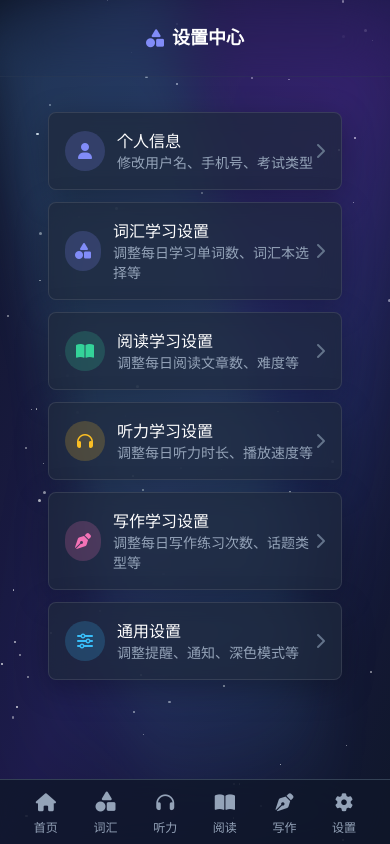
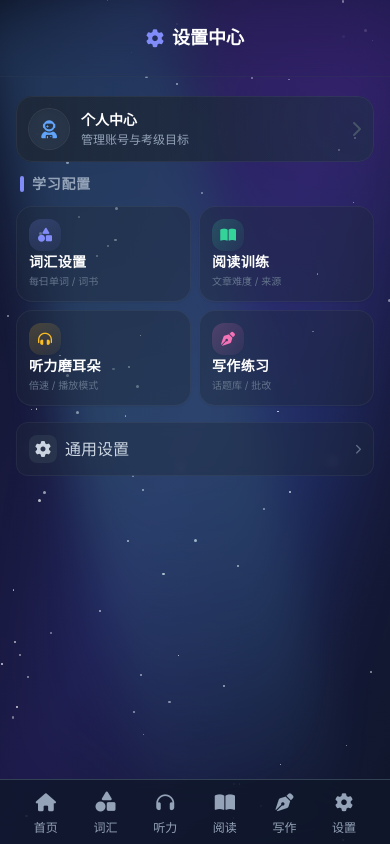
Before and after one commit to Kwillited/StarMapEnglish, a Vue app: page /settings in a window 390 px wide. Built offline with nearby package versions, Linux system fonts and the light colour scheme.

Commit message:
优化移动端卡片布局，适配375*667屏幕

```diff
--- a/src/mobile/views/Settings.vue
+++ b/src/mobile/views/Settings.vue
@@ -1,127 +1,147 @@
 <script setup>
-// 移动端设置中心 - 一级菜单页面
-import { ref } from 'vue';
+import { computed } from 'vue';
+
+// 1. 个人信息 (单独提取，作为头部大卡片)
+const profileLink = {
+  path: '/settings/mobile/profile',
+  title: '个人中心',
+  desc: '管理账号与考级目标',
+  avatar: 'fa-user-astronaut' // 换个更酷的图标
+};
+
+// 2. 学习模块 (核心功能，采用宫格布局)
+const learningModules = [
+  {
+    id: 'vocabulary',
+    title: '词汇设置',
+    label: '每日单词 / 词书',
+    path: '/settings/mobile/vocabulary',
+    icon: 'fa-shapes',
+    // 使用渐变色背景，视觉更丰富
+    bgClass: 'bg-gradient-to-br from-vocab/20 to-vocab/5 text-vocab',
+    borderClass: 'group-hover:border-vocab/30'
+  },
+  {
+    id: 'reading',
+    title: '阅读训练',
+    label: '文章难度 / 来源',
+    path: '/settings/mobile/reading',
+    icon: 'fa-book-open',
+    bgClass: 'bg-gradient-to-br from-read/20 to-read/5 text-read',
+    borderClass: 'group-hover:border-read/30'
+  },
+  {
+    id: 'listening',
+    title: '听力磨耳朵',
+    label: '倍速 / 播放模式',
+    path: '/settings/mobile/listening',
+    icon: 'fa-headphones-simple',
+    bgClass: 'bg-gradient-to-br from-listen/20 to-listen/5 text-listen',
+    borderClass: 'group-hover:border-listen/30'
+  },
+  {
+    id: 'writing',
+    title: '写作练习',
+    label: '话题库 / 批改',
+    path: '/settings/mobile/writing',
+    icon: 'fa-pen-nib',
+    bgClass: 'bg-gradient-to-br from-write/20 to-write/5 text-write',
+    borderClass: 'group-hover:border-write/30'
+  }
+];
+
+// 3. 底部通用设置 (横条布局)
+const generalLink = {
+  path: '/settings/mobile/general',
+  title: '通用设置',
+  desc: '深色模式 / 通知提醒 / 关于我们',
+  icon: 'fa-gear'
+};
 </script>
 
 <template>
-  <div class="space-y-4 px-4 pb-6 pt-20">
-    <!-- 顶部导航栏 -->
+  <div class="fixed inset-0 px-4 sm:px-6 lg:px-8 select-none overflow-hidden overscroll-behavior-none">
+    <!-- 顶部标题 (与其他页面保持一致) -->
     <div class="fixed top-0 left-0 right-0 bg-transparent backdrop-blur-xl border-b border-slate-700/30 px-4 py-2 sm:py-3 z-50">
       <h2 class="text-lg font-bold text-white flex items-center justify-center p-4">
-        <i class="fa-solid fa-shapes text-vocab mr-2"></i>
-        设置中心
+        <i class="fa-solid fa-gear text-vocab mr-2"></i> 设置中心
       </h2>
     </div>
 
-    <!-- 一级菜单列表 -->
-    <div class="space-y-3 px-4">
-      <!-- 个人信息 -->
-      <router-link to="/settings/mobile/profile" class="block">
-        <div class="glass-card bg-slate-800/50 p-4 rounded-lg transition-all hover:bg-slate-700/50">
-          <div class="flex items-center justify-between">
-            <div class="flex items-center">
-              <div class="w-10 h-10 rounded-full bg-vocab/20 flex items-center justify-center mr-3">
-                <i class="fa-solid fa-user text-vocab"></i>
+    <!-- 主内容区 -->
+    <div class="pt-24 pb-4 max-h-full">
+      <div class="max-w-md sm:max-w-xl md:max-w-2xl mx-auto space-y-3 sm:space-y-4">
+        <!-- 1. 个人信息卡片 (Banner 样式) -->
+        <router-link :to="profileLink.path" class="block group relative overflow-hidden rounded-2xl">
+          <!-- 背景装饰 -->
+          <div class="absolute inset-0 bg-gradient-to-r from-slate-800 to-slate-800/60 z-0"></div>
+          <div class="absolute right-0 top-0 w-32 h-32 bg-blue-500/10 rounded-full blur-3xl -mr-10 -mt-10"></div>
+
+          <div class="relative z-10 flex items-center p-3 sm:p-4 border border-white/5 rounded-2xl transition-all duration-300 group-hover:border-white/10 group-active:scale-[0.98]">
+            <div class="w-10 h-10 sm:w-12 sm:h-12 rounded-full bg-slate-700/50 flex items-center justify-center mr-3 sm:mr-4 shadow-inner ring-1 ring-white/10">
+              <i :class="['fa-solid text-lg sm:text-xl text-blue-400', profileLink.avatar]"></i>
+            </div>
+            <div class="flex-1">
+              <h3 class="text-sm sm:text-base font-bold text-white group-hover:text-blue-200 transition-colors">{{ profileLink.title }}</h3>
+              <p class="text-slate-400 text-xs mt-0.5">{{ profileLink.desc }}</p>
+            </div>
+            <i class="fa-solid fa-chevron-right text-slate-600 group-hover:translate-x-1 transition-transform"></i>
+          </div>
+        </router-link>
+
+        <!-- 分隔标题 -->
+        <div class="flex items-center space-x-2 px-1">
+          <div class="h-4 w-1 bg-vocab rounded-full"></div>
+          <span class="text-sm font-bold text-slate-400 tracking-wider">学习配置</span>
+        </div>
+
+        <!-- 2. 学习模块 (Bento Grid 响应式布局) -->
+        <div class="grid grid-cols-2 sm:grid-cols-2 md:grid-cols-4 gap-2 sm:gap-3">
+          <router-link
+            v-for="item in learningModules"
+            :key="item.id"
+            :to="item.path"
+            class="group relative"
+          >
+            <!-- 卡片本体 -->
+            <div class="h-24 sm:h-28 rounded-2xl bg-slate-800/40 border border-white/5 p-3 sm:p-4 flex flex-col justify-between transition-all duration-300 hover:bg-slate-800 hover:border-white/10 active:scale-[0.96] shadow-sm hover:shadow-lg hover:shadow-black/20">
+
+              <!-- 顶部图标区 -->
+              <div class="flex justify-between items-start">
+                <div :class="['w-8 h-8 sm:w-9 sm:h-9 rounded-xl flex items-center justify-center text-sm sm:text-base shadow-sm', item.bgClass]">
+                  <i :class="['fa-solid', item.icon]"></i>
+                </div>
+                <!-- 右上角装饰箭头 -->
+                <i class="fa-solid fa-arrow-right text-[10px] text-slate-600 -mr-1 -mt-1 opacity-0 group-hover:opacity-100 group-hover:-translate-y-1 group-hover:translate-x-1 transition-all"></i>
               </div>
+
+              <!-- 底部文字区 -->
               <div>
-                <h4 class="text-white font-medium">个人信息</h4>
-                <p class="text-slate-400 text-sm">修改用户名、手机号、考试类型</p>
+                <h4 class="text-white font-bold text-sm tracking-wide">{{ item.title }}</h4>
+                <p class="text-slate-500 text-[10px] mt-0.5 truncate">{{ item.label }}</p>
               </div>
             </div>
-            <i class="fa-solid fa-chevron-right text-slate-500"></i>
-          </div>
+          </router-link>
         </div>
-      </router-link>
 
-      <!-- 词汇学习 -->
-      <router-link to="/settings/mobile/vocabulary" class="block">
-        <div class="glass-card bg-slate-800/50 p-4 rounded-lg transition-all hover:bg-slate-700/50">
-          <div class="flex items-center justify-between">
-            <div class="flex items-center">
-              <div class="w-10 h-10 rounded-full bg-vocab/20 flex items-center justify-center mr-3">
-                <i class="fa-solid fa-shapes text-vocab"></i>
+        <!-- 3. 底部通用设置 (胶囊样式) -->
+        <div class="pt-1 sm:pt-2">
+          <router-link :to="generalLink.path" class="block group">
+            <div class="bg-slate-800/40 backdrop-blur-sm border border-white/5 rounded-xl p-3 sm:p-4 flex items-center justify-between transition-all hover:bg-slate-800 active:scale-[0.99]">
+              <div class="flex items-center">
+                <div class="w-7 h-7 sm:w-8 sm:h-8 rounded-lg bg-slate-700/50 flex items-center justify-center mr-2 sm:mr-3 text-slate-300 group-hover:text-white transition-colors">
+                  <i :class="['fa-solid', generalLink.icon]"></i>
+                </div>
+                <span class="text-slate-300 font-medium group-hover:text-white transition-colors">{{ generalLink.title }}</span>
               </div>
-              <div>
-                <h4 class="text-white font-medium">词汇学习设置</h4>
-                <p class="text-slate-400 text-sm">调整每日学习单词数、词汇本选择等</p>
+              <div class="flex items-center text-slate-500 text-xs">
+                <span class="mr-2 hidden sm:inline">{{ generalLink.desc }}</span>
+                <i class="fa-solid fa-chevron-right text-[10px]"></i>
               </div>
             </div>
-            <i class="fa-solid fa-chevron-right text-slate-500"></i>
-          </div>
+          </router-link>
         </div>
-      </router-link>
-
-      <!-- 阅读学习 -->
-      <router-link to="/settings/mobile/reading" class="block">
-        <div class="glass-card bg-slate-800/50 p-4 rounded-lg transition-all hover:bg-slate-700/50">
-          <div class="flex items-center justify-between">
-            <div class="flex items-center">
-              <div class="w-10 h-10 rounded-full bg-read/20 flex items-center justify-center mr-3">
-                <i class="fa-solid fa-book-open text-read"></i>
-              </div>
-              <div>
-                <h4 class="text-white font-medium">阅读学习设置</h4>
-                <p class="text-slate-400 text-sm">调整每日阅读文章数、难度等</p>
-              </div>
-            </div>
-            <i class="fa-solid fa-chevron-right text-slate-500"></i>
-          </div>
-        </div>
-      </router-link>
-
-      <!-- 听力学习 -->
-      <router-link to="/settings/mobile/listening" class="block">
-        <div class="glass-card bg-slate-800/50 p-4 rounded-lg transition-all hover:bg-slate-700/50">
-          <div class="flex items-center justify-between">
-            <div class="flex items-center">
-              <div class="w-10 h-10 rounded-full bg-listen/20 flex items-center justify-center mr-3">
-                <i class="fa-solid fa-headphones text-listen"></i>
-              </div>
-              <div>
-                <h4 class="text-white font-medium">听力学习设置</h4>
-                <p class="text-slate-400 text-sm">调整每日听力时长、播放速度等</p>
-              </div>
-            </div>
-            <i class="fa-solid fa-chevron-right text-slate-500"></i>
-          </div>
-        </div>
-      </router-link>
-
-      <!-- 写作学习 -->
-      <router-link to="/settings/mobile/writing" class="block">
-        <div class="glass-card bg-slate-800/50 p-4 rounded-lg transition-all hover:bg-slate-700/50">
-          <div class="flex items-center justify-between">
-            <div class="flex items-center">
-              <div class="w-10 h-10 rounded-full bg-write/20 flex items-center justify-center mr-3">
-                <i class="fa-solid fa-pen-nib text-write"></i>
-              </div>
-              <div>
-                <h4 class="text-white font-medium">写作学习设置</h4>
-                <p class="text-slate-400 text-sm">调整每日写作练习次数、话题类型等</p>
-              </div>
-            </div>
-            <i class="fa-solid fa-chevron-right text-slate-500"></i>
-          </div>
-        </div>
-      </router-link>
-
-      <!-- 通用设置 -->
-      <router-link to="/settings/mobile/general" class="block">
-        <div class="glass-card bg-slate-800/50 p-4 rounded-lg transition-all hover:bg-slate-700/50">
-          <div class="flex items-center justify-between">
-            <div class="flex items-center">
-              <div class="w-10 h-10 rounded-full bg-accent/20 flex items-center justify-center mr-3">
-                <i class="fa-solid fa-sliders text-accent"></i>
-              </div>
-              <div>
-                <h4 class="text-white font-medium">通用设置</h4>
-                <p class="text-slate-400 text-sm">调整提醒、通知、深色模式等</p>
-              </div>
-            </div>
-            <i class="fa-solid fa-chevron-right text-slate-500"></i>
-          </div>
-        </div>
-      </router-link>
+      </div>
     </div>
   </div>
 </template>
--- a/src/shared/stores/wordManagement.js
+++ b/src/shared/stores/wordManagement.js
@@ -10,15 +10,6 @@ export const useWordManagementStore = defineStore('wordManagement', {
 
     // 学习模式
     studyMode: 'browse', // browse, review, study, test
-
-    // 词汇本相关
-    vocabBooks: [
-      { id: 'all', name: '全部词汇', icon: 'fa-solid fa-book-open', color: 'text-blue-400' },
-      { id: 'core', name: '核心词汇', icon: 'fa-solid fa-star', color: 'text-yellow-400' },
-      { id: 'daily', name: '每日新单词', icon: 'fa-solid fa-calendar-plus', color: 'text-green-400' },
-      { id: 'review', name: '待复习词汇', icon: 'fa-solid fa-repeat', color: 'text-purple-400' }
-    ],
-    currentVocabBook: 'all',
 
     // 复习相关状态
     reviewProgress: 0,
@@ -283,13 +274,6 @@ export const useWordManagementStore = defineStore('wordManagement', {
     // 检查学习轮次完成情况（调用通用方法）
     checkStudyRoundCompletion() {
       this.checkRoundCompletion('study');
-    },
-
-    // 切换词汇本
-    switchVocabBook(bookId) {
-      this.currentVocabBook = bookId;
-      // 这里可以添加根据词汇本过滤单词的逻辑
-      // 目前暂时使用默认单词列表
     }
   }
 });
```
Also changed, not shown: src/mobile/views/Home.vue (+12 -12 lines), src/mobile/views/Vocabulary.vue (+0 -23 lines).
